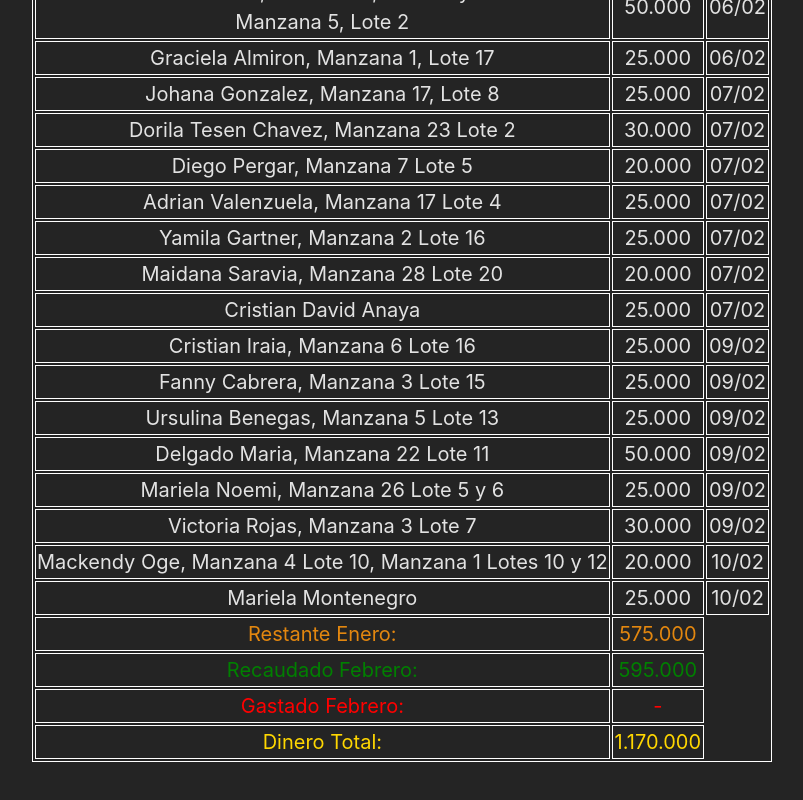
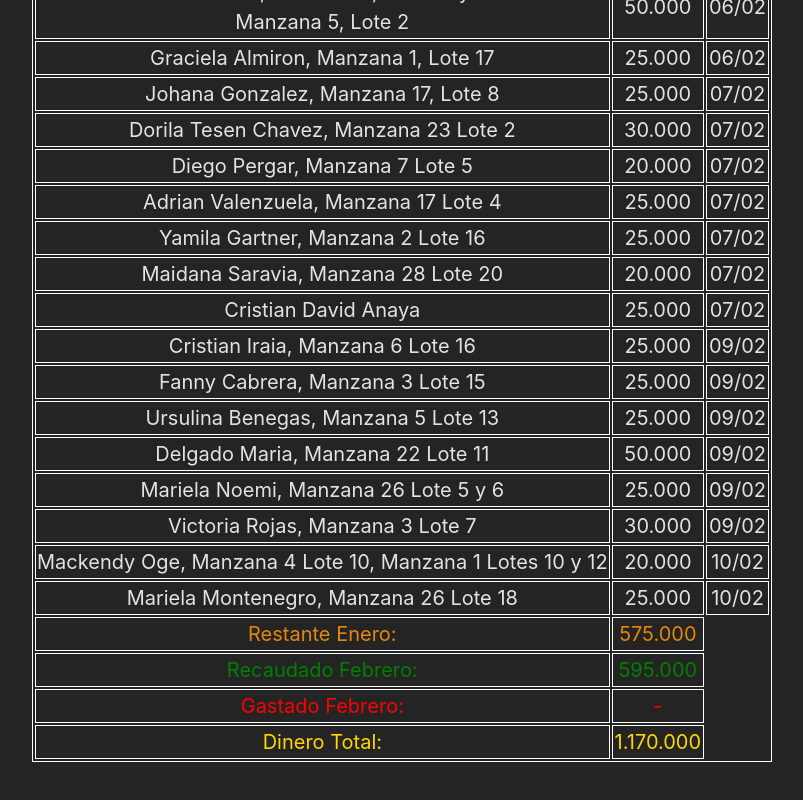
Before and after one commit to Dynezel/mejoras-gallardo, a React (Vite) app: page / in a window 1280 px wide. Shown: the part 469-1269 px from the top of the page, without its empty margins (238-1041 px from the left). Built offline with nearby package versions, Linux system fonts and the light colour scheme.

Commit message:
Pago nuevo

```diff
--- a/src/Meses/Febrero.jsx
+++ b/src/Meses/Febrero.jsx
@@ -119,7 +119,7 @@ export default function Febrero() {
         <td>10/02</td>
       </tr>
       <tr>
-        <td>Mariela Montenegro</td>
+        <td>Mariela Montenegro, Manzana 26 Lote 18</td>
         <td>25.000</td>
         <td>10/02</td>
       </tr>
```
